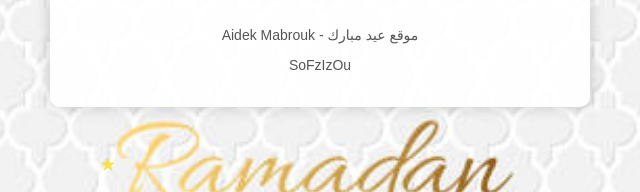
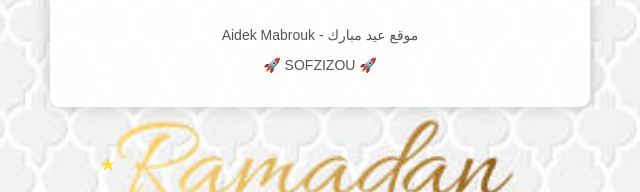
Before and after one commit to sofzizou31/github.io, a plain HTML site: page index.html in a window 1280 px wide. Shown: the part 628-820 px from the top of the page, 320-960 px from the left. Drawn offline with nearby package versions, Linux system fonts and the light colour scheme.

Commit message:
Update index.html

```diff
--- a/index.html
+++ b/index.html
@@ -157,7 +157,7 @@
 
         <div class="footer">
             <p>موقع عيد مبارك - Aidek Mabrouk </p>
-            <p>SoFzIzOu </p>
+            <p> 🚀 SOFZIZOU 🚀 </p>
         </div>
     </div>
 
```
